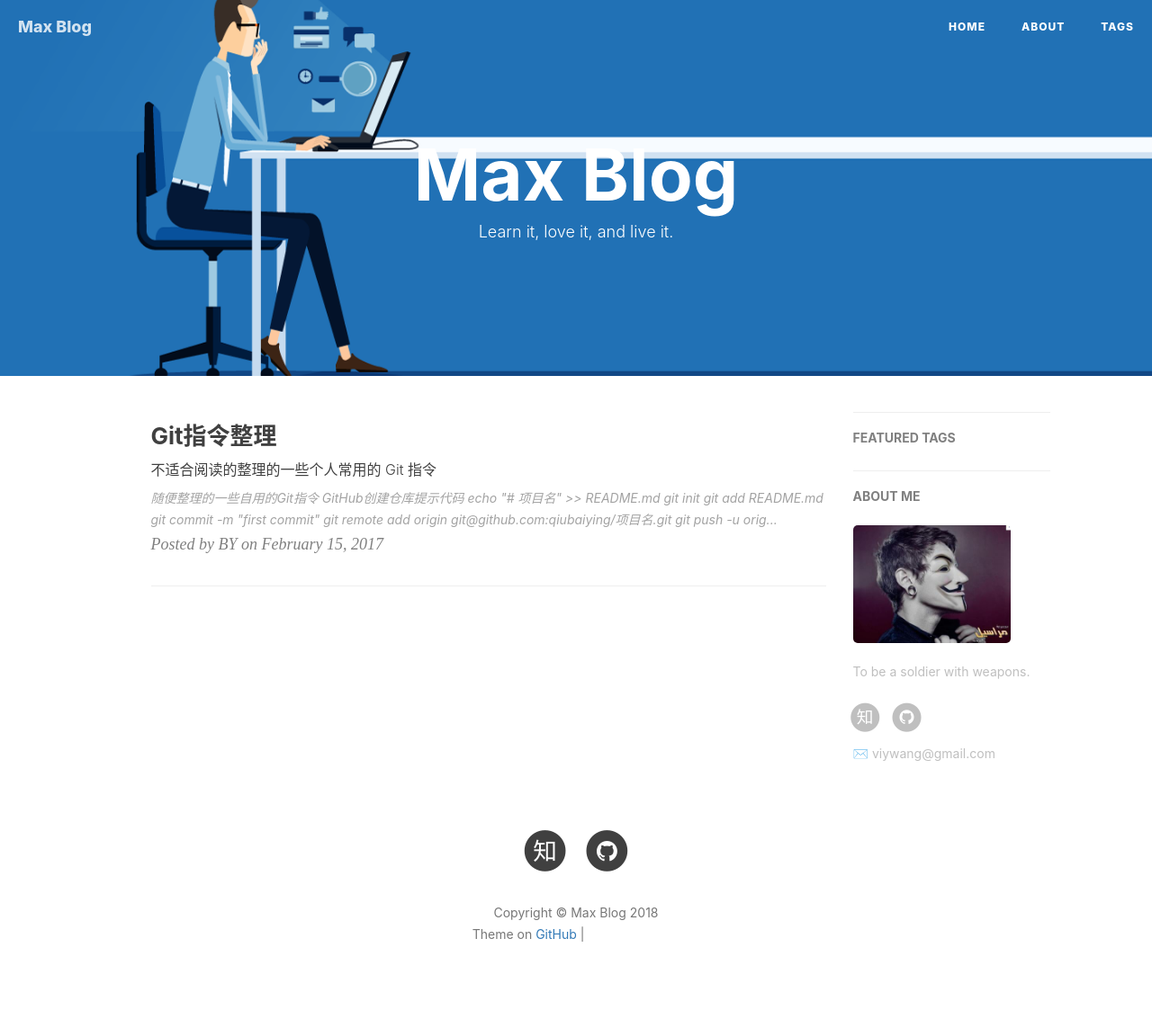
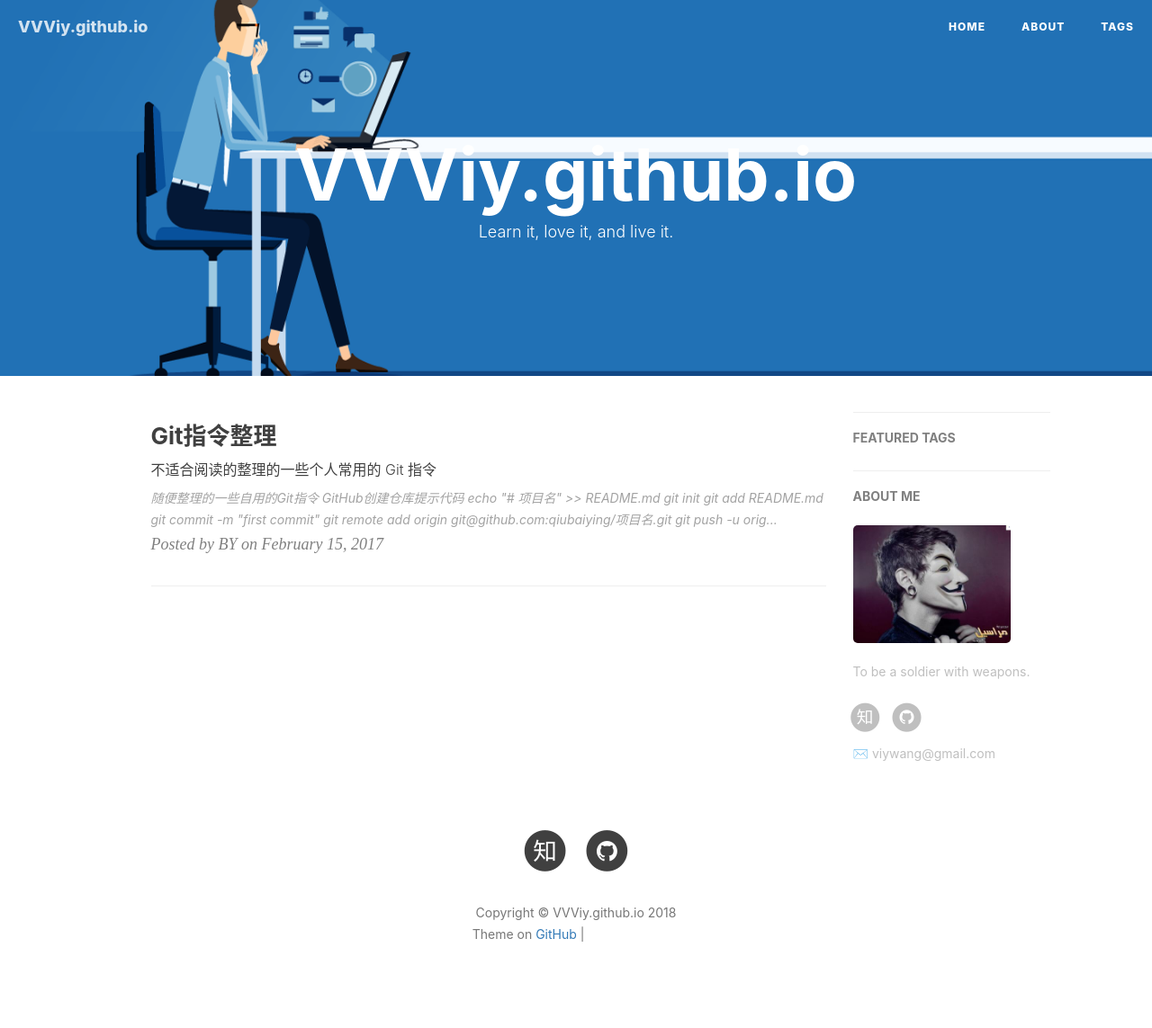
Before and after one commit to VVViy/VVViy.github.io, a Jekyll site: the page built from index.html, in a window 1280 px wide. Shown: the whole page at 90% size. Built offline with Jekyll 4.4.1, drawn with Linux system fonts in a browser that asks for light colours; nearby versions of some CDN libraries; the list of posts is cut into pages by our own code; comment, search, counter and statistics services are not loaded; grey boxes are pictures that could not be loaded.

Commit message:
Update _config.yml

```diff
--- a/_config.yml
+++ b/_config.yml
@@ -1,5 +1,5 @@
 # Site settings
-title: Max Blog
+title: #Max Blog
 SEOTitle: Max Blog
 header-img: img/post-header-work-man.png
 email: viywang@gmail.com
```
